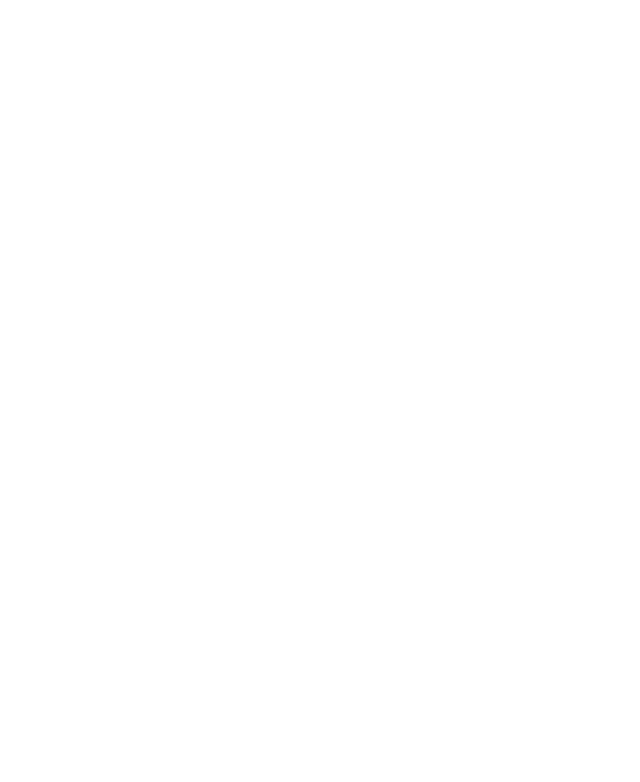
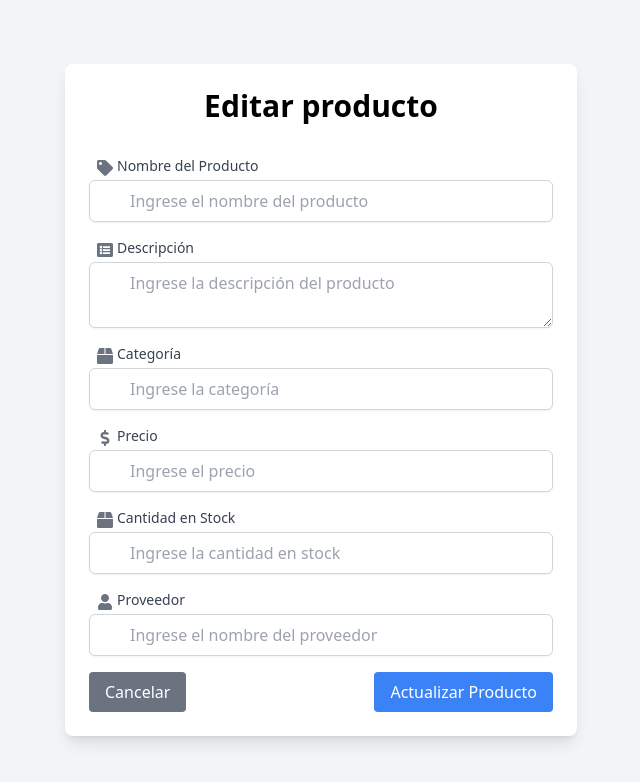
Before and after one commit to Axelbresa/backend-typecript, a React (Vite) app in the folder Client/: page /editar_producto/1 in a window 1280 px wide. Before the commit this address had no page. Shown: the top 782 px of the page, without its empty margins (319-959 px from the left). Built offline with nearby package versions, Linux system fonts and the light colour scheme; the HTML template or start-up script is replaced by a standard one.

Commit message:
Se agrego el editar producto

```diff
--- a/Client/src/App.tsx
+++ b/Client/src/App.tsx
@@ -5,6 +5,7 @@
 import Login from "./components/Login"
 import Listado_producto from "./components/Listado_product";
 import Add_producto from "./components/agregar_producto";
+import Editar_producto from "./components/editar_producto";
 
 function App() {
 
@@ -16,6 +17,7 @@
       <Route path="/registro" element={<Register />} />
       <Route path="/listado_productos" element={<Listado_producto />} />
       <Route path="/agregar_producto/:userId" element={<Add_producto />} />
+      <Route path="/editar_producto/:userId" element={<Editar_producto />} />
       </Routes>
     </Router>
   )
--- a/Client/src/components/Listado_product.tsx
+++ b/Client/src/components/Listado_product.tsx
@@ -1,8 +1,10 @@
 import React, { useEffect, useState } from 'react';
 import Nav from './Nav';
+import { useNavigate } from 'react-router-dom'; // Para redirigir al formulario de actualización
 
 const ListadoProductos = () => {
   const [productos, setProductos] = useState([]);
+  const navigate = useNavigate(); // Para navegar a la página de actualización
 
   // Función para obtener los productos del backend
   const fetchProductos = async () => {
@@ -11,8 +13,7 @@
         method: 'GET',
         headers: {
           'Content-Type': 'application/json',
-          // Agregar token si es necesario
-          Authorization: `Bearer ${localStorage.getItem('token')}`,
+          Authorization: `Bearer ${localStorage.getItem('token')}`, // Agregar token si es necesario
         },
       });
       const data = await response.json();
@@ -31,6 +32,34 @@
     fetchProductos();
   }, []);  // Ejecutar solo una vez al montar el componente
 
+  // Función para manejar la redirección a la página de actualización
+  const handleUpdate = (id) => {
+    navigate(`/editar_producto/${id}`);
+  };
+
+  // Función para eliminar el producto
+  const handleDelete = async (id) => {
+    if (window.confirm('¿Estás seguro de que deseas eliminar este producto?')) {
+      try {
+        const response = await fetch(`http://localhost:3100/producto/${id}`, {
+          method: 'DELETE',
+          headers: {
+            'Authorization': `Bearer ${localStorage.getItem('token')}`
+          },
+        });
+
+        if (response.ok) {
+          setProductos(productos.filter((producto) => producto.id !== id));
+          alert('Producto eliminado correctamente');
+        } else {
+          alert('Error al eliminar el producto');
+        }
+      } catch (error) {
+        console.error('Error al eliminar el producto:', error);
+      }
+    }
+  };
+
   return (
     <div>
       <Nav />
@@ -45,6 +74,7 @@
               <th className="p-2 text-left">Precio</th>
               <th className="p-2 text-left">Categoria</th>
               <th className="p-2 text-left">Proveedor</th>
+              <th className="p-2 text-left">Acciones</th> {/* Nueva columna para acciones */}
             </tr>
           </thead>
           <tbody>
@@ -57,11 +87,24 @@
                   <td className="p-2">{producto.precio}</td>
                   <td className="p-2">{producto.categoria}</td>
                   <td className="p-2">{producto.proveedor}</td>
+                  <td className="p-2">
+                    {/* Botones de actualizar y eliminar */}
+                    <button
+                      onClick={() => handleUpdate(producto.id)}
+                      className="mr-2 p-1 bg-blue-500 text-white rounded">
+                      Actualizar
+                    </button>
+                    <button
+                      onClick={() => handleDelete(producto.id)}
+                      className="p-1 bg-red-500 text-white rounded">
+                      Eliminar
+                    </button>
+                  </td>
                 </tr>
               ))
             ) : (
               <tr>
-                <td colSpan="3" className="text-center p-4">
+                <td colSpan="7" className="text-center p-4">
                   No hay productos disponibles.
                 </td>
               </tr>
--- /dev/null
+++ b/Client/src/components/editar_producto.tsx
@@ -0,0 +1,186 @@
+import React, { useState, useEffect } from 'react';
+import { FaTag, FaDollarSign, FaListAlt, FaBox, FaUser } from 'react-icons/fa';
+import { useParams } from 'react-router-dom'; // Importar useParams
+import "../stilos/form_add_producto.css";
+
+export default function EditarProducto() {
+  const { userId, productId } = useParams(); // Obtener userId y productId desde la URL
+  const [nombre, setNombre] = useState('');
+  const [descripcion, setDescripcion] = useState('');
+  const [categoria, setCategoria] = useState('');
+  const [precio, setPrecio] = useState('');
+  const [cantidadStock, setCantidadStock] = useState('');
+  const [proveedor, setProveedor] = useState('');
+
+  // Si productId existe, cargamos los datos del producto para editarlo
+  useEffect(() => {
+    if (productId) {
+      const fetchProduct = async () => {
+        try {
+          const response = await fetch(`http://localhost:3100/producto/${productId}`);
+          const data = await response.json();
+          if (response.ok) {
+            setNombre(data.nombre);
+            setDescripcion(data.descripcion);
+            setCategoria(data.categoria);
+            setPrecio(data.precio);
+            setCantidadStock(data.cantidad_stock);
+            setProveedor(data.proveedor);
+          } else {
+            alert('Error al cargar el producto');
+          }
+        } catch (error) {
+          alert('Error de conexión al servidor');
+        }
+      };
+
+      fetchProduct();
+    }
+  }, [productId]);
+
+  const handleSubmit = async (e: any) => {
+    e.preventDefault();
+
+    const producto = {
+      nombre,
+      descripcion,
+      categoria,
+      precio,
+      cantidad_stock: cantidadStock,
+      proveedor,
+      userId,
+    };
+
+    try {
+      const method = productId ? 'POST' : 'PUT'; // Usar PUT si es actualizar
+      const url = `http://localhost:3100/producto/${productId || userId}`; // Si es actualizar usamos productId, sino userId
+
+      const response = await fetch(url, {
+        method,
+        headers: {
+          'Content-Type': 'application/json',
+          Authorization: `Bearer ${localStorage.getItem('token')}`, // Si es necesario enviar token
+        },
+        body: JSON.stringify(producto),
+      });
+
+      const data = await response.json();
+      if (response.ok) {
+        alert(productId ? 'Producto actualizado exitosamente' : 'Producto agregado exitosamente');
+      } else {
+        alert(`Error: ${data.message || 'No se pudo procesar la solicitud'}`);
+      }
+    } catch (error) {
+      alert('Error de conexión al servidor');
+    }
+  };
+
+  return (
+    <div className="flex items-center justify-center min-h-screen bg-gray-100 p-4">
+      <div className="bg-white shadow-lg rounded-lg p-6 max-w-lg w-full">
+        <div className="text-center space-y-4 mb-8">
+          <h2 className="text-3xl font-bold">
+            {productId ? 'Agregar Nuevo Producto' : 'Editar producto'}
+          </h2>
+        </div>
+        <form className="space-y-4" onSubmit={handleSubmit}>
+          <div className="relative">
+            <FaTag className="absolute top-1 left-2 text-gray-500" />
+            <label htmlFor="nombre" className="block text-sm font-medium text-gray-700 ml-7">
+              Nombre del Producto
+            </label>
+            <input
+              id="nombre"
+              value={nombre}
+              onChange={(e) => setNombre(e.target.value)}
+              placeholder="Ingrese el nombre del producto"
+              className="mt-1 block w-full border border-gray-300 rounded-md shadow-sm py-2 px-3 pl-10 text-gray-700 focus:ring-primary focus:border-primary input-editar"
+            />
+          </div>
+
+          <div className="relative">
+            <FaListAlt className="absolute top-1 left-2 text-gray-500" />
+            <label htmlFor="descripcion" className="block text-sm font-medium text-gray-700 ml-7">
+              Descripción
+            </label>
+            <textarea
+              id="descripcion"
+              value={descripcion}
+              onChange={(e) => setDescripcion(e.target.value)}
+              placeholder="Ingrese la descripción del producto"
+              className="mt-1 block w-full border border-gray-300 rounded-md shadow-sm py-2 px-3 pl-10 text-gray-700 focus:ring-primary focus:border-primary input-editar"
+            />
+          </div>
+
+          <div className="relative">
+            <FaBox className="absolute top-1 left-2 text-gray-500" />
+            <label htmlFor="categoria" className="block text-sm font-medium text-gray-700 ml-7">
+              Categoría
+            </label>
+            <input
+              id="categoria"
+              value={categoria}
+              onChange={(e) => setCategoria(e.target.value)}
+              placeholder="Ingrese la categoría"
+              className="mt-1 block w-full border border-gray-300 rounded-md shadow-sm py-2 px-3 pl-10 text-gray-700 focus:ring-primary focus:border-primary input-editar"
+            />
+          </div>
+
+          <div className="relative">
+            <FaDollarSign className="absolute top-1 left-2 text-gray-500" />
+            <label htmlFor="precio" className="block text-sm font-medium text-gray-700 ml-7">
+              Precio
+            </label>
+            <input
+              id="precio"
+              type="number"
+              value={precio}
+              onChange={(e) => setPrecio(e.target.value)}
+              placeholder="Ingrese el precio"
+              className="mt-1 block w-full border border-gray-300 rounded-md shadow-sm py-2 px-3 pl-10 text-gray-700 focus:ring-primary focus:border-primary input-editar"
+              step="0.01"
+            />
+          </div>
+
+          <div className="relative">
+            <FaBox className="absolute top-1 left-2 text-gray-500" />
+            <label htmlFor="cantidad_stock" className="block text-sm font-medium text-gray-700 ml-7">
+              Cantidad en Stock
+            </label>
+            <input
+              id="cantidad_stock"
+              type="number"
+              value={cantidadStock}
+              onChange={(e) => setCantidadStock(e.target.value)}
+              placeholder="Ingrese la cantidad en stock"
+              className="mt-1 block w-full border border-gray-300 rounded-md shadow-sm py-2 px-3 pl-10 text-gray-700 focus:ring-primary focus:border-primary input-editar"
+            />
+          </div>
+
+          <div className="relative">
+            <FaUser className="absolute top-1 left-2 text-gray-500" />
+            <label htmlFor="proveedor" className="block text-sm font-medium text-gray-700 ml-7">
+              Proveedor
+            </label>
+            <input
+              id="proveedor"
+              value={proveedor}
+              onChange={(e) => setProveedor(e.target.value)}
+              placeholder="Ingrese el nombre del proveedor"
+              className="mt-1 block w-full border border-gray-300 rounded-md shadow-sm py-2 px-3 pl-10 text-gray-700 focus:ring-primary focus:border-primary input-editar"
+            />
+          </div>
+
+          <div className="flex justify-between mt-4">
+            <button type="button" className="bg-gray-500 text-white px-4 py-2 rounded">
+              Cancelar
+            </button>
+            <button type="submit" className="bg-blue-500 text-white px-4 py-2 rounded">
+              {productId ? 'Agregar producto' : 'Actualizar Producto'}
+            </button>
+          </div>
+        </form>
+      </div>
+    </div>
+  );
+}
```
